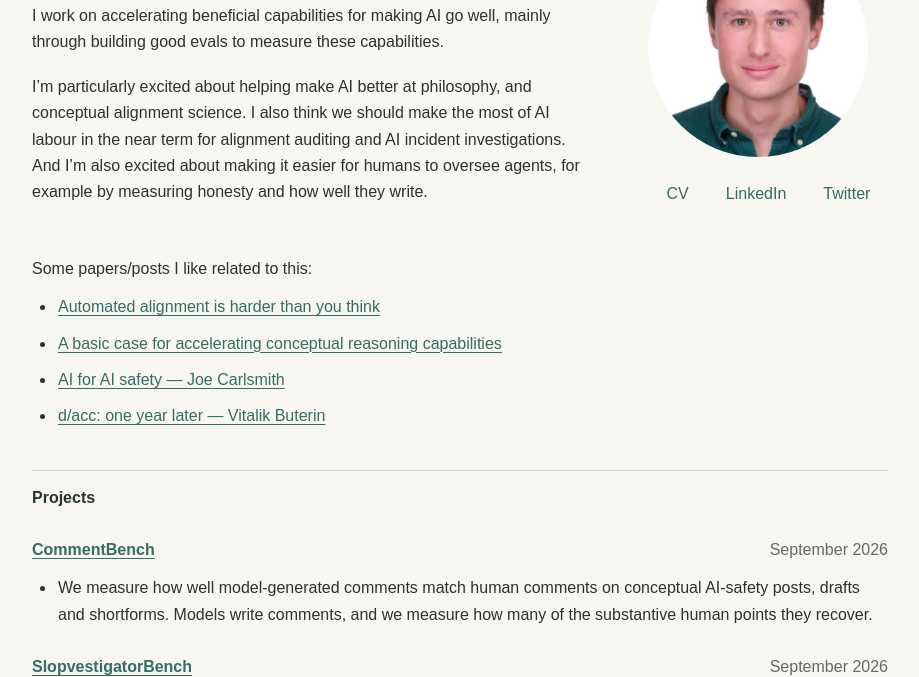
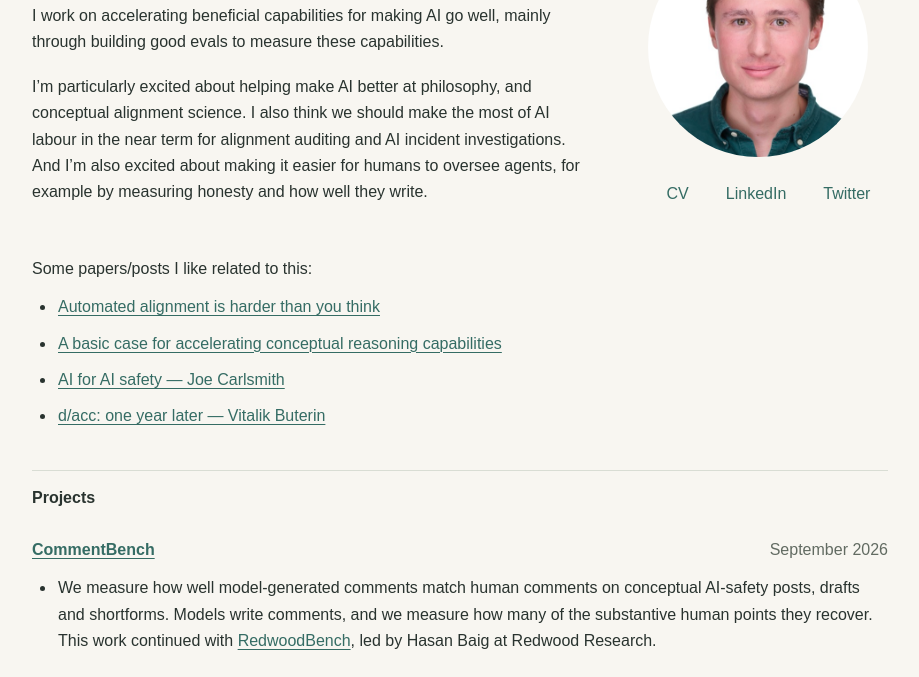
Before and after one commit to oscar-gilg/oscar-gilg.github.io, an Astro site: page / in a window 1280 px wide. Shown: the part 131-808 px from the top of the page, without its empty margins (180-1099 px from the left). Built offline with nearby package versions, Linux system fonts and the light colour scheme; Astro itself is replaced by a stand-in of ours; some icons are missing.

Commit message:
Link CommentBench continuation in RedwoodBench

```diff
--- a/src/pages/index.astro
+++ b/src/pages/index.astro
@@ -47,7 +47,7 @@ import profile from "@/assets/profile.jpg";
 <h2>Projects</h2>
 <div class="project-heading"><h3><a href="https://www.lesswrong.com/posts/WbmAqtfkrCqRHxAGh/commentbench-can-models-match-human-comments-on-ai-safety">CommentBench</a></h3><span class="date">September 2026</span></div>
 <ul>
-<li>We measure how well model-generated comments match human comments on conceptual AI-safety posts, drafts and shortforms. Models write comments, and we measure how many of the substantive human points they recover.</li>
+<li>We measure how well model-generated comments match human comments on conceptual AI-safety posts, drafts and shortforms. Models write comments, and we measure how many of the substantive human points they recover. This work continued with <a href="https://www.lesswrong.com/posts/gAnqGRgQ2bQ4jcur6/redwoodbench-can-frontier-models-imitate-conceptual-ai">RedwoodBench</a>, led by Hasan Baig at Redwood Research.</li>
 </ul>
 <div class="project-heading"><h3><a href="https://github.com/hamzah2304/messageboardauditbench">SlopvestigatorBench</a></h3><span class="date">September 2026</span></div>
 <ul>
```
